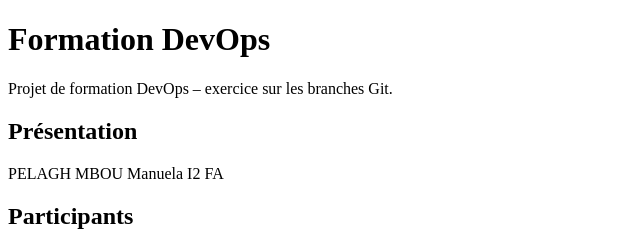
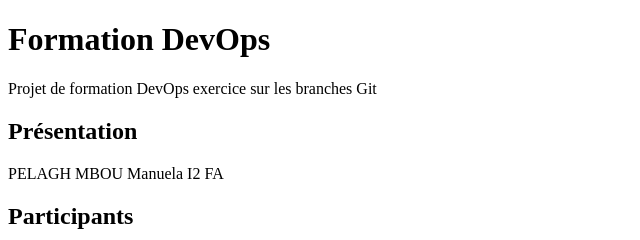
Before and after one commit to Manuela-PELAGHO-MBOU-3IL/formation-git, a plain HTML site: page index.html in a window 1280 px wide. Shown: the top 240 px of the page, 0-640 px from the left. Drawn offline with Linux system fonts and the light colour scheme.

```diff
--- a/index.html
+++ b/index.html
@@ -8,7 +8,7 @@
 
 <h1>Formation DevOps</h1>
 
-<p>Projet de formation DevOps – exercice sur les branches Git.</p>
+<p>Projet de formation DevOps  exercice sur les branches Git</p>
 
 <h2>Présentation</h2>
 <p> PELAGH MBOU Manuela I2 FA</p>
```
